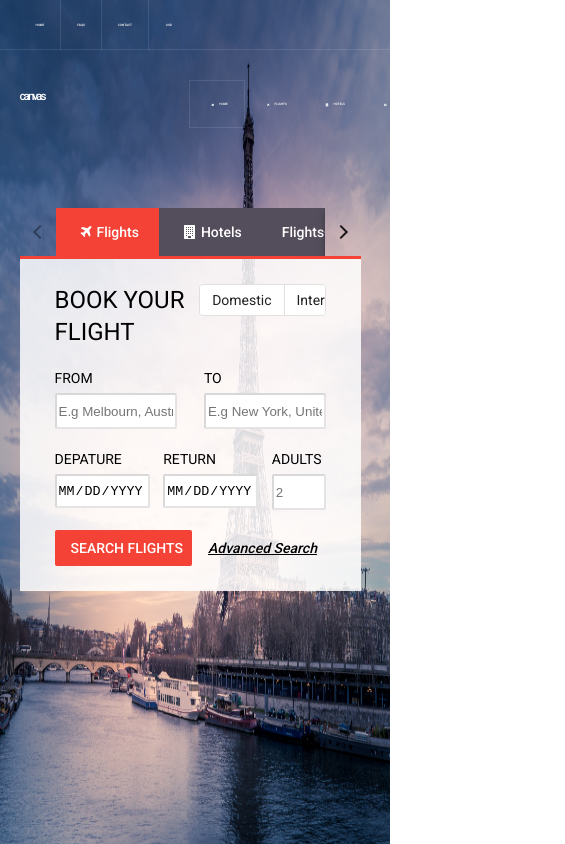
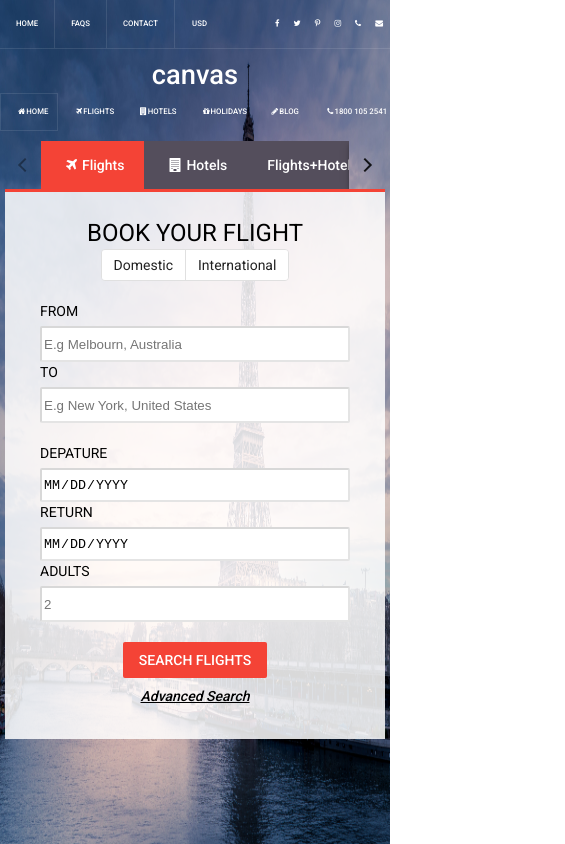
Before and after one commit to phxtho/holiday-booking, an Angular app: page /home in a window 390 px wide. Shown: the whole page, 565 px wide, since content can reach past the window. Built offline with nearby package versions, Linux system fonts and the light colour scheme.

Commit message:
responsive view

```diff
--- a/src/app/app.component.scss
+++ b/src/app/app.component.scss
@@ -100,3 +100,39 @@ $border-color: rgba(255, 255, 255, 0.1);
     grid-template-columns: [col-left-start]5% [col-content-start] auto [col-content-end col-right-start] 5%;
   }
 }
+
+@media screen and (max-width: 700px) {
+  .app-container {
+    display: flex;
+    flex-direction: column;
+  }
+
+  .page-container{
+    padding: 10px 5px 10px 5px;
+  }
+
+  .header-menu{
+    flex-wrap: wrap;
+  }
+
+  .sub-header{
+    padding-top: 10px;
+    flex-direction: column;
+    justify-content: center;
+  }
+  .sub-heading{
+    text-align: center;
+    font-size: 7vw;
+    font-weight: 500;
+    letter-spacing: 0px;
+    margin-bottom: 2px;
+  }
+
+  .header-menu-btn {
+    font-size: 2vw;
+
+    i {
+      padding: 1px;
+    }
+  }
+}
--- a/src/app/home/home.component.scss
+++ b/src/app/home/home.component.scss
@@ -115,6 +115,26 @@ input[type="date"]{
     width: 20%;
 }
 
-@media screen and (max-width: 600px) {
+@media screen and (max-width: 700px) {
+    .mat-tab-group{
+        width: 100%;
+        max-height: 75vh;
+
+        .tab-content{
+            height: 100%;
+            overflow: scroll;
+        }
+    }
+
+    .form-row{
+        flex-direction: column;
+        align-items: center;
+
+        .col{
+            width: 100%;
+
+
+        }
+    }
 
 }
```
